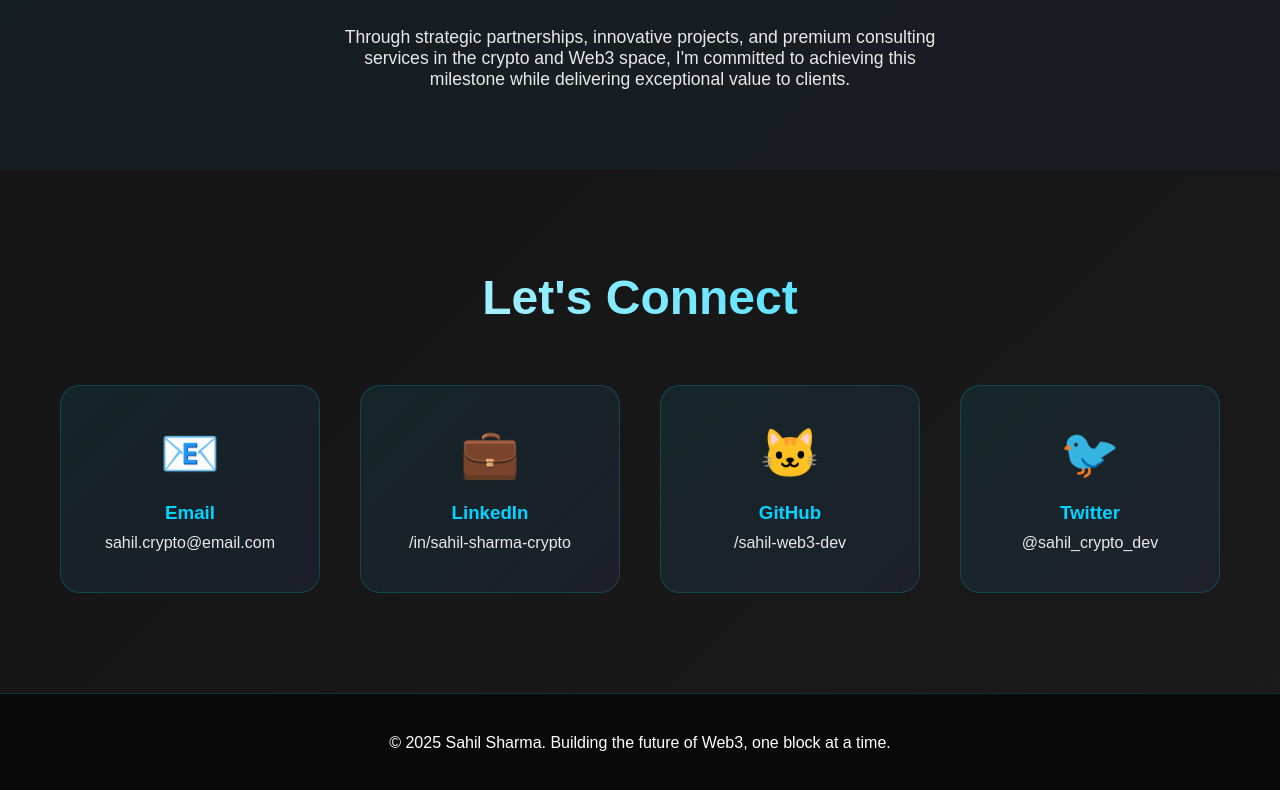
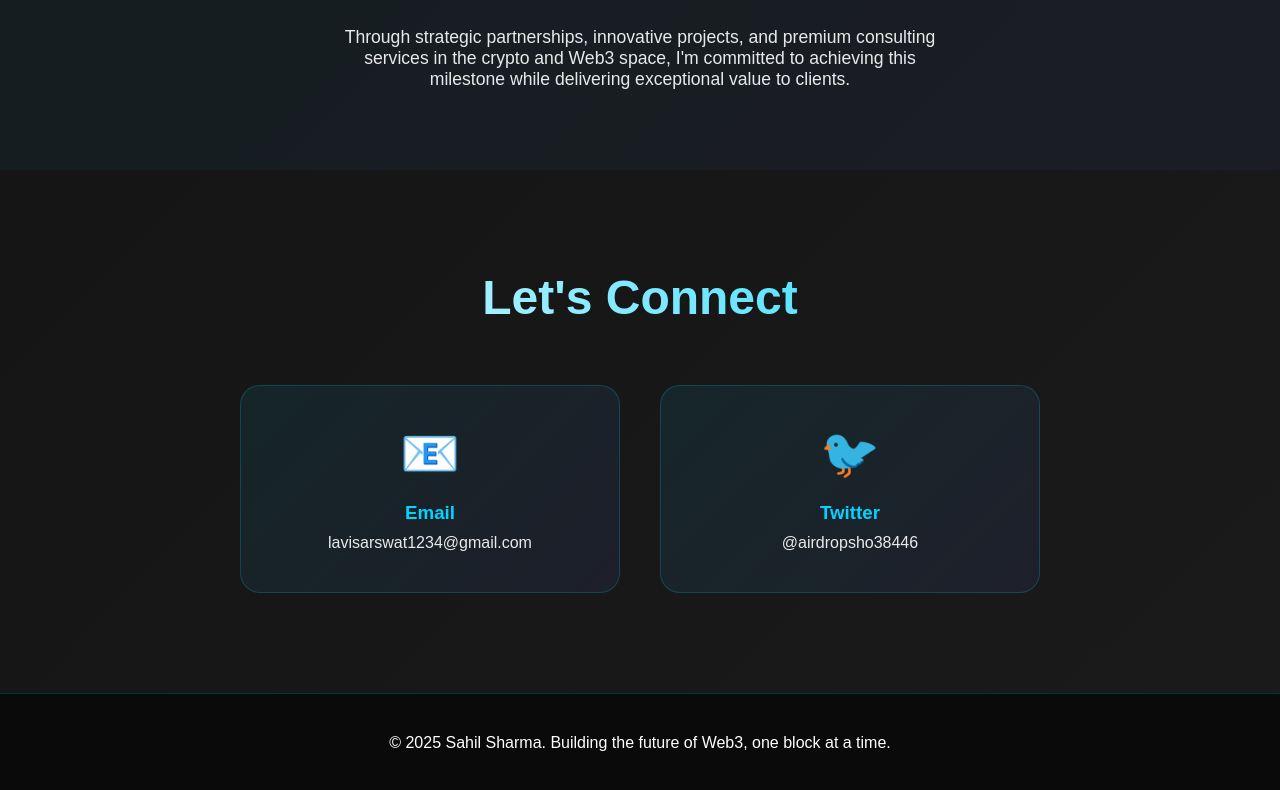
Before and after one commit to sahil0052/mine, a plain HTML site: page index.html in a window 1280 px wide. Shown: the part 3412-4202 px from the top of the page. Drawn offline with nearby package versions, Linux system fonts and the light colour scheme.

Commit message:
Update index.html

```diff
--- a/index.html
+++ b/index.html
@@ -341,8 +341,10 @@
         /* Contact Section */
         .contact-grid {
             display: grid;
-            grid-template-columns: repeat(auto-fit, minmax(250px, 1fr));
+            grid-template-columns: repeat(auto-fit, minmax(300px, 1fr));
             gap: 40px;
+            max-width: 800px;
+            margin: 0 auto;
         }
 
         .contact-item {
@@ -608,22 +610,12 @@
                 <div class="contact-item fade-in">
                     <div class="contact-icon">📧</div>
                     <h3>Email</h3>
-                    <a href="mailto:sahil.crypto@email.com">sahil.crypto@email.com</a>
-                </div>
-                <div class="contact-item fade-in">
-                    <div class="contact-icon">💼</div>
-                    <h3>LinkedIn</h3>
-                    <a href="#">/in/sahil-sharma-crypto</a>
-                </div>
-                <div class="contact-item fade-in">
-                    <div class="contact-icon">🐱</div>
-                    <h3>GitHub</h3>
-                    <a href="#">/sahil-web3-dev</a>
+                    <a href="mailto:lavisarswat1234@gmail.com">lavisarswat1234@gmail.com</a>
                 </div>
                 <div class="contact-item fade-in">
                     <div class="contact-icon">🐦</div>
                     <h3>Twitter</h3>
-                    <a href="#">@sahil_crypto_dev</a>
+                    <a href="https://x.com/airdropsho38446" target="_blank">@airdropsho38446</a>
                 </div>
             </div>
         </div>
@@ -978,5 +970,4 @@
         });
     </script>
 </body>
-
 </html>
```
